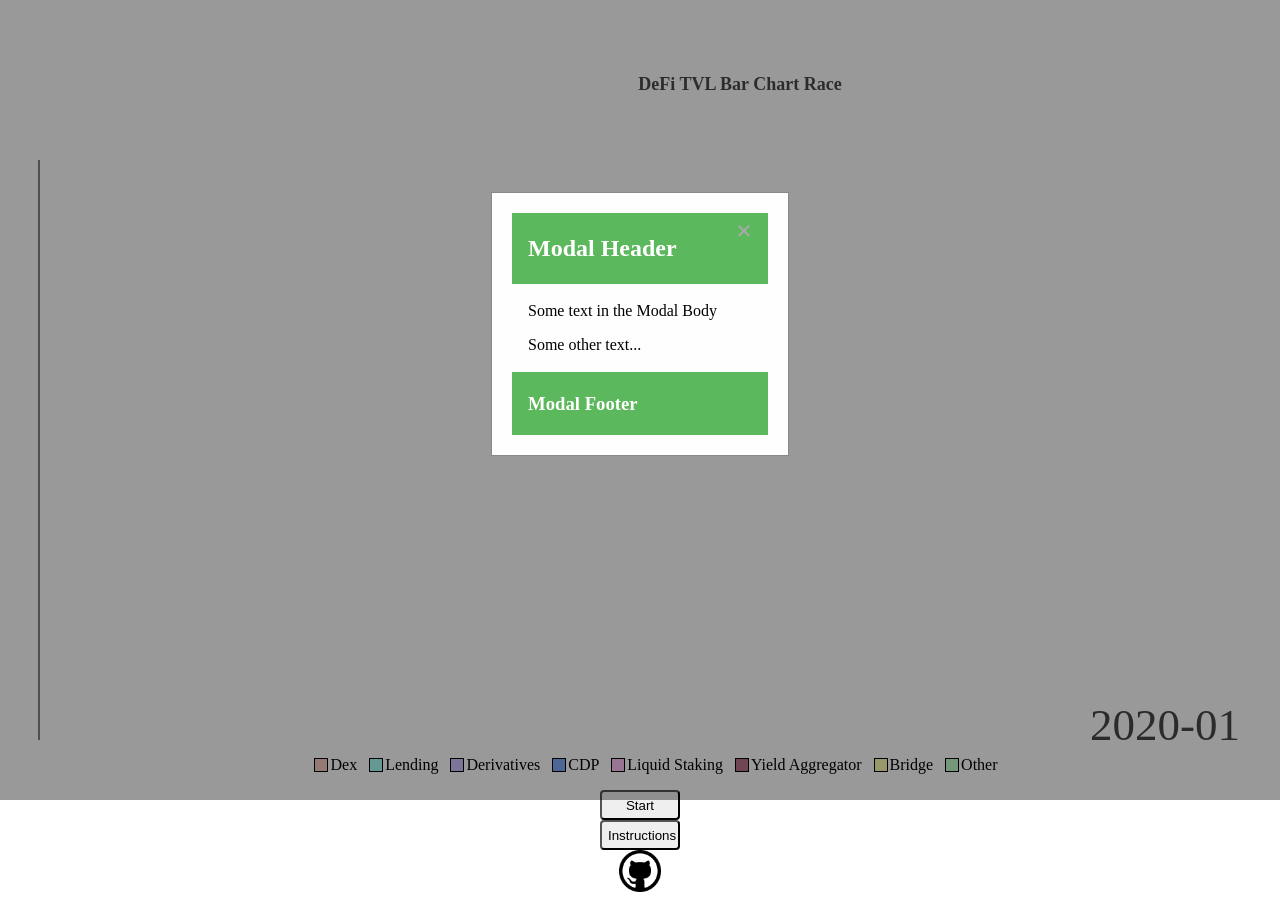
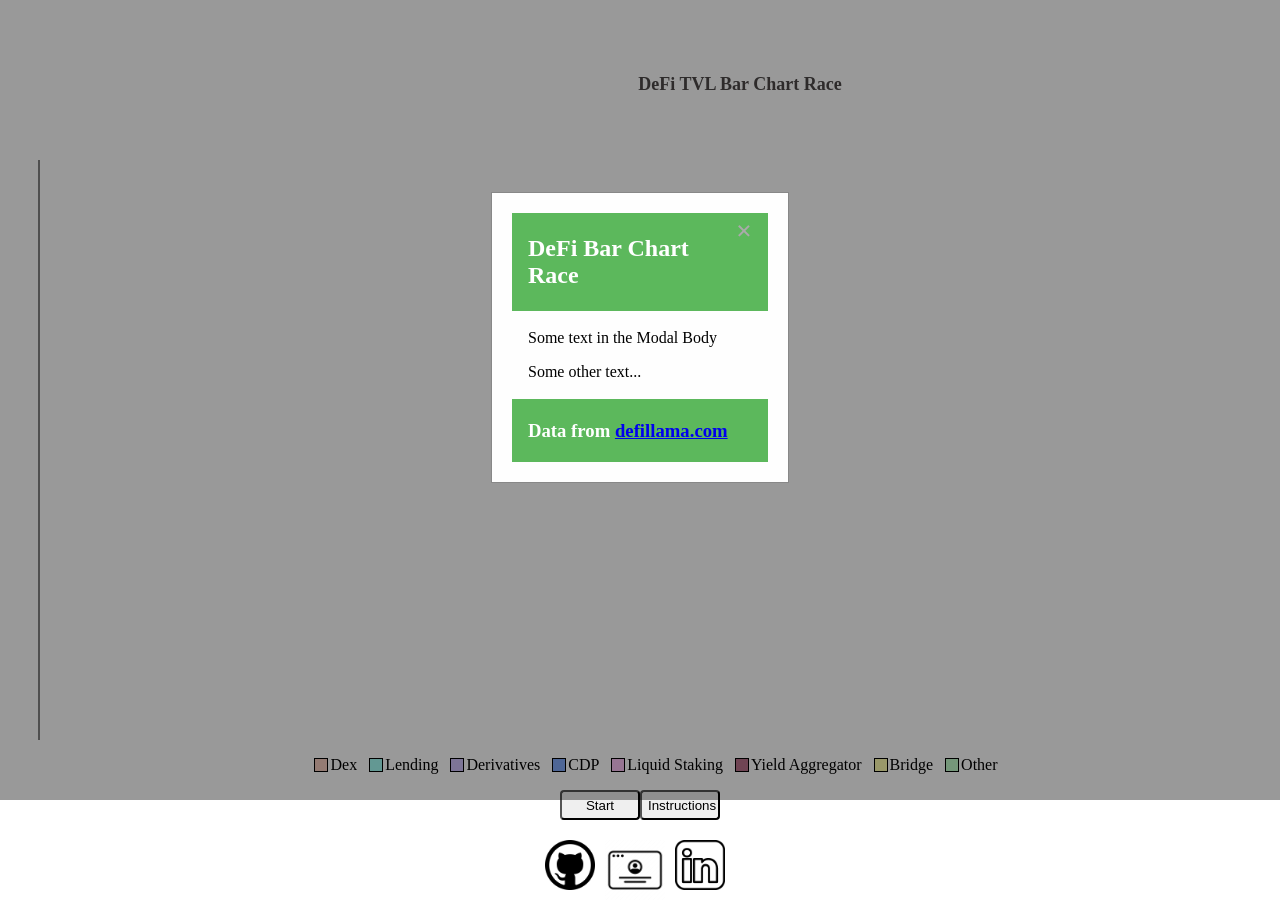
Before and after one commit to jacksondooley/DeFi-TVL-Bubble-Race, a website built with webpack: page index.html in a window 1280 px wide. Shown: the top 908 px of the page. Built offline with nearby package versions, Linux system fonts and the light colour scheme.

Commit message:
added icons and button styling

```diff
--- a/index.html
+++ b/index.html
@@ -66,29 +66,33 @@
       Other
     </li>
   </ul>
-  <button>Start</button>
+  <div class="button-grid">
+    <button class="play-button">Start</button>
     <!-- <div class="slidecontainer">
       <input type="range" min="1" max="100" value="50" class="slider" id="myRange">
     </div> -->
     <button id="modal-button">Instructions</button>
+  </div>
+
 
   <div id="instructions-modal" class="modal">
     <div class="modal-content">
       <div class="modal-header">
         <span class="close">&times;</span>
-        <h2>Modal Header</h2>
+        <h2>DeFi Bar Chart Race</h2>
       </div>
       <div class="modal-body">
         <p>Some text in the Modal Body</p>
         <p>Some other text...</p>
       </div>
       <div class="modal-footer">
-        <h3>Modal Footer</h3>
+        <h3>Data from <a href="/defillama.com">defillama.com</a></h3>
       </div>
     </div>
 
   </div>
 
+  <!-- <button class="restart-button">Restart</button> -->
   <script>
     var modal = document.getElementById("instructions-modal");
 
@@ -115,10 +119,17 @@
       }
     }
   </script>
-
+  <div class="icon-grid">
     <a href="https://github.com/jacksondooley">
-    <img src="/src/images/github_logo_icon_143772.png" alt="git hub" style="width:42px">
+      <img src="/src/images/github_logo_icon_143772.png" alt="git hub" style="width:50px">
     </a>
+    <a href="https://jacksondooley.herokuapp.com/">
+      <img src="/src/images/portfolio-icon.png" alt="portfolio-icon" style="width:60px">
+    </a>
+    <a href="https://www.linkedin.com/in/jacksondooley/">
+      <img src="/src/images/linkedin-icon.png" alt="linked icon" style="width:50px">
+    </a>
+  </div>
 </body>
 
 </html>
--- a/src/index.js
+++ b/src/index.js
@@ -18,12 +18,11 @@ document.addEventListener("DOMContentLoaded", () => {
   myChart
     .setTitle("DeFi TVL Bar Chart Race")
     .addDatasets(ethData)
-    .render()
 
-  d3Select("button").on("click", function() {
+  d3Select(".play-button").on("click", function() {
     if (this.innerHTML === "Start") {
       this.innerHTML = "Stop"
-      myChart.start()
+      myChart.render()
     } else if (this.innerHTML === "Stop") {
       this.innerHTML = "Resume";
       myChart.stop();
@@ -36,7 +35,10 @@ document.addEventListener("DOMContentLoaded", () => {
     }
   });
 
-    // let graph = new Bars();
-    // graph.createSample();
+  // d3Select(".restart-button").on("click", function() {
+  //   this.innerHTML = "Restart"
+  //   myChart.restart()
+  // });
+
 
 });
--- a/src/scripts/barChartRace.js
+++ b/src/scripts/barChartRace.js
@@ -86,21 +86,21 @@ export function BarChartRace(chartId, extendedSettings) {
     barGroupsEnter
       .append("rect")
       .attr("class", "column-rect")
-      .attr("width", 150)
+      .attr("width", 100)
       .attr("height", 50);
 
     barGroupsEnter
       .append("text")
       .attr("class", "column-title")
       .attr("y", "24px")
-      .attr("x", chartSettings.titlePadding - 10 + 150)
+      .attr("x", chartSettings.titlePadding - 10 + 100)
       .text(({ name }) => name );
 
     barGroupsEnter
       .append("text")
       .attr("class", "column-value")
       .attr("y", "40px")
-      .attr("x", chartSettings.titlePadding - 10 + 150)
+      .attr("x", chartSettings.titlePadding - 10 + 100)
       .text(0);
 
     const barUpdate = barGroupsEnter.merge(barGroups);
@@ -225,7 +225,7 @@ export function BarChartRace(chartId, extendedSettings) {
     return this;
   }
 
-  async function render(index = -1) {
+  async function render(index = 0) {
     currentDataSetIndex = index;
     timerStart = d3.now();
     chartTransition = chartContainer
@@ -247,7 +247,6 @@ export function BarChartRace(chartId, extendedSettings) {
     if (index < chartDataSets.length) {
       draw(chartDataSets[index], chartTransition);
     }
-    return this;
   }
   function stop() {
     d3.select(`#${chartId}`)
@@ -260,6 +259,10 @@ export function BarChartRace(chartId, extendedSettings) {
     render(currentDataSetIndex);
     return this;
   }
+  function restart() {
+    render(0)
+    return this;
+  }
 
   return {
     addDataset,
@@ -267,6 +270,7 @@ export function BarChartRace(chartId, extendedSettings) {
     render,
     setTitle,
     start,
-    stop
+    stop,
+    restart
   }
 };
--- a/src/styles/styles.css
+++ b/src/styles/styles.css
@@ -43,6 +43,10 @@ svg {
 .y-axis text,
 .y-axis .domain,
 .x-axis .domain {
+  display: none;
+}
+
+.x-axis .tick:first-of-type {
   display: none;
 }
 
@@ -118,6 +122,11 @@ svg {
   background-color: #c3fbcb;
 }
 
+.button-grid {
+  display: flex;
+  flex-direction: row;
+}
+
 .modal {
   display: block; /* Hidden by default */
   position: fixed; /* Stay in place */
@@ -168,3 +177,16 @@ svg {
   background-color: #5cb85c;
   color: white;
 }
+
+.icon-grid {
+  display: flex;
+  flex-direction: row;
+  margin-top: 20px;
+}
+
+.icon-grid > a > img {
+  display: flex;
+  justify-content: center;
+  align-self: center;
+  margin-right: 10px;
+}
```
Also changed, not shown: dist/main.css, src/images/linkedin-icon.png (added), src/images/portfolio-icon.png (added), 1 other file. Lines whose indentation alone changed are shown as unchanged.
